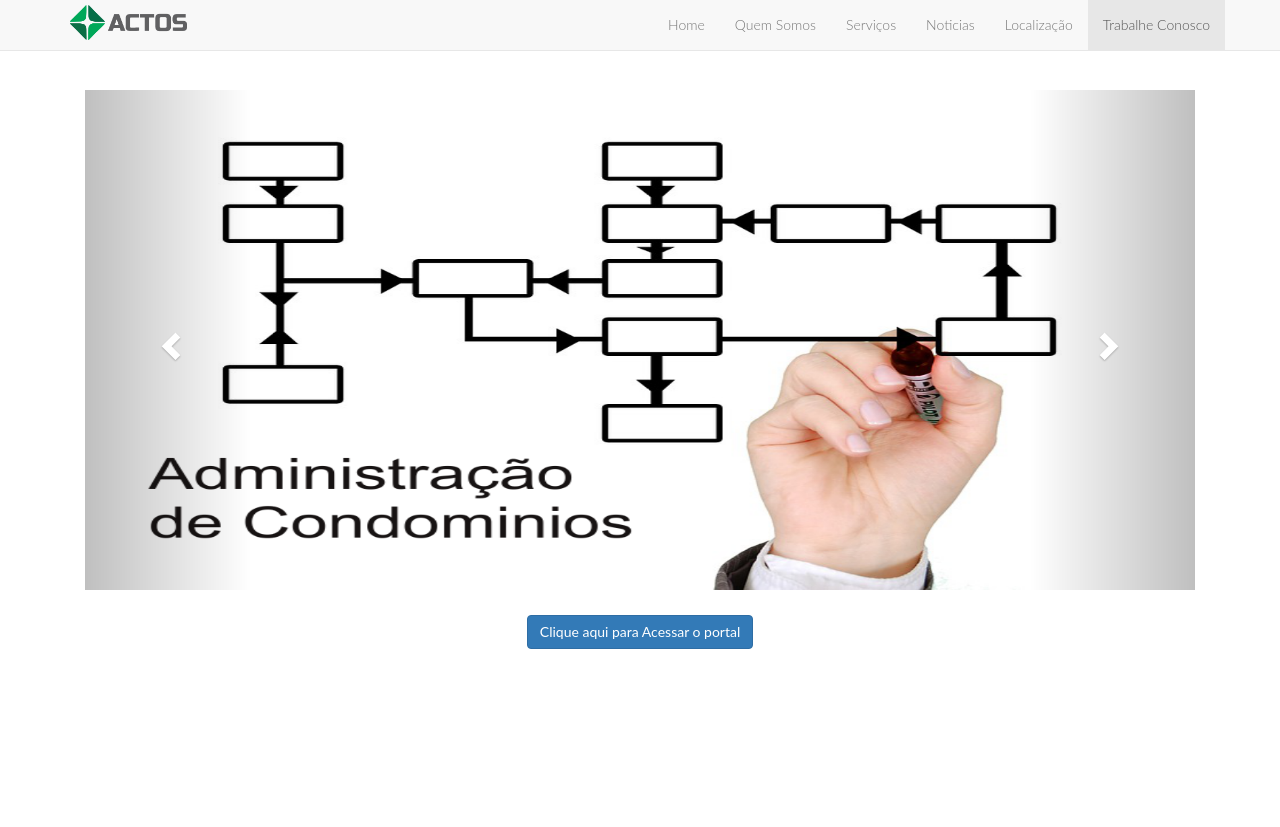
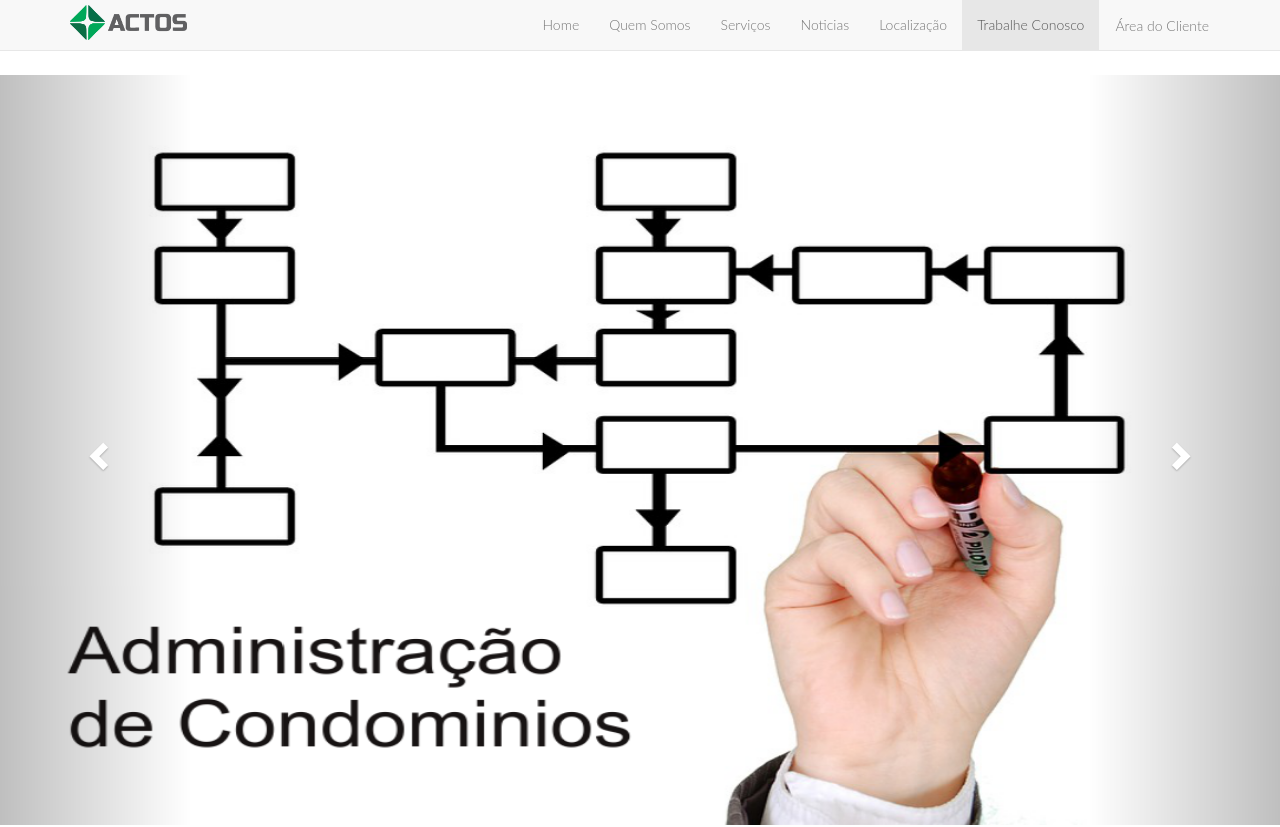
Before and after one commit to OLucasAlves/Actos, a plain HTML site: page index.html in a window 1280 px wide. Shown: the top 827 px of the page. Drawn offline with nearby package versions, Linux system fonts and the light colour scheme.

Commit message:
Alterando Menu e carousel

```diff
--- a/css/estilo.css
+++ b/css/estilo.css
@@ -1,3 +1,5 @@
+
+
 
 *{
     font-family: 'Lato',sans-serif;
@@ -15,9 +17,14 @@ body{
 }
 
 section{
-    padding-top: 25px;
+    padding-top: 10px;
     padding-bottom: 15px;
     min-height: 100vh;  /*ocupar 100% de altura*/
+
+}
+
+section#slides{
+    background-color: white;
 
 }
 
@@ -99,6 +106,9 @@ img.grayscale:hover{ /*Voltar acor normal ao passar o mouse por cima*/
     font-weight: 700;
 }
 
+.navbar-nav{
+    height: 50px;
+}
 img.menu{
 
 	height:35px;
@@ -108,7 +118,9 @@ img.menu{
 .divslider{
     padding-top: 15px;
     padding-bottom: 15px;
-    background: url(../imgs/fundo-branco.jpg)
+    /*background: url(../imgs/fundo-branco.jpg);*/
+    width: 100%;
+    height: 530px;
 }
 
 .divslider-cinza{
--- a/index.html
+++ b/index.html
@@ -66,6 +66,10 @@
                         <li>
                             <a  class="menu scroll" href="#trabconosco">Trabalhe Conosco</a>
                         </li>
+
+                        <li>
+                                <a href="login.html" class="alert alert-primary">Área do Cliente </a>
+                        </li>
                     </ul>
                 </div>
 
@@ -76,8 +80,6 @@
       <!-- Slider da aplicação -->
       <section id="slides" >
         <div class="divslider">
-            <div class="container">
-                <div class="col-xs-12">
                     <div id="sliderprincipal" class="carousel slide" data-ride="carousel" >
 
                     <ol class="carousel-indicators">
@@ -86,17 +88,17 @@
                         <li data-target="#sliderprincipal" data-slide-to="2"></li>
                     </ol>
 
-                        <div class="carousel-inner" role="listbox" align="center" height="50" >
+                        <div class="carousel-inner" role="listbox" align="center"  >
 			                 <div class="item active" height="500">
-				                <img src="imgs/slides/gestao-online.png" alt="gestao online" style="height:500px" width="1110px">
+				                <img src="imgs/slides/gestao-online.png" alt="gestao online" style="height:750px;width:100% " >
 			                 </div>
 
 			                 <div class="item">
-				                <img src="imgs/slides/administracao.png" alt="Administração de Condominios" style="height:500px" width="1100px">
+				                <img src="imgs/slides/administracao.png" alt="Administração de Condominios" style="height:750px;width:100% ">
 			                 </div>
 
 			                 <div class="item">
-				                <img src="imgs/slides/compromisso.png" alt="Comprimisso com o trabalho" style="height:500px" width="1100px">
+				                <img src="imgs/slides/compromisso.png" alt="Comprimisso com o trabalho" style="height:750px;width:100% " >
 			                 </div>
                         </div>
 
@@ -111,12 +113,10 @@
                         </a>
 
                     </div>
-                </div>
-            </div>
 
-                <div class="cols-xs-12 text-center ">
-                    <a href="login.html" class="btn btn-primary  slide_btn_portal">Clique aqui para Acessar o portal </a>
-                </div>
+
+
+
         </div>
       </section>
         <!-- // Slider da aplicação -->
```
Also changed, not shown: noticias.html (+4 -0 lines), quem-somos.html (+4 -0 lines), servicos.html (+4 -0 lines), imgs/slides/compromisso.jpg (added), imgs/slides/compromisso.png.
